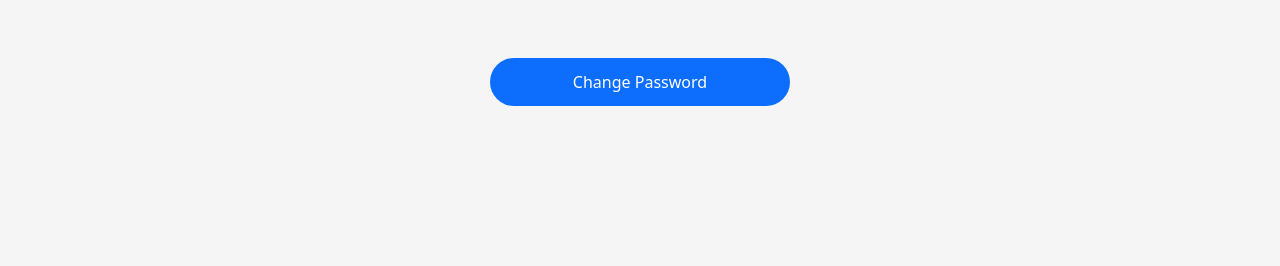
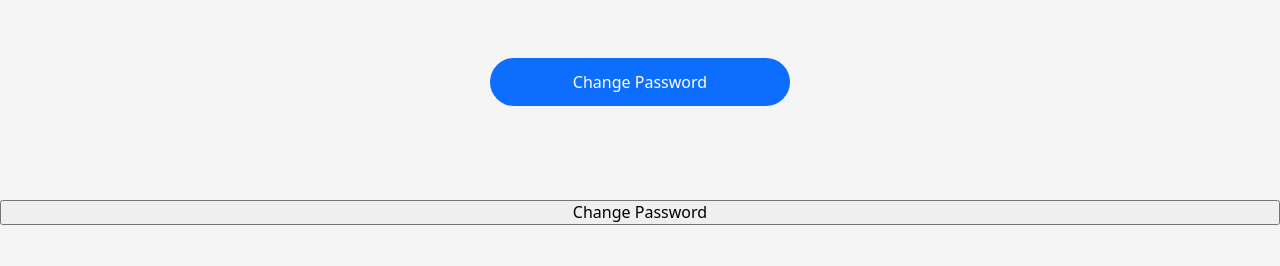
Before and after one commit to Haitham030303/AgileProject, a Flask app: page /profile/myaccount in a window 1280 px wide. Shown: the part 534-800 px from the top of the page. Run offline with Flask 3, Linux system fonts and the light colour scheme; a user stored in the database is signed in; some libraries are stand-ins or nearby versions.

Commit message:
Added a link for testing purposes.

```diff
--- a/website/templates/account.html
+++ b/website/templates/account.html
@@ -61,7 +61,8 @@
             </div>
         </div>
     </form>
-
+    <a href="/profile/change_password">
+                <button class="btn">Change Password</button></a>
 
     <script>
         function editFirstName() {
```
